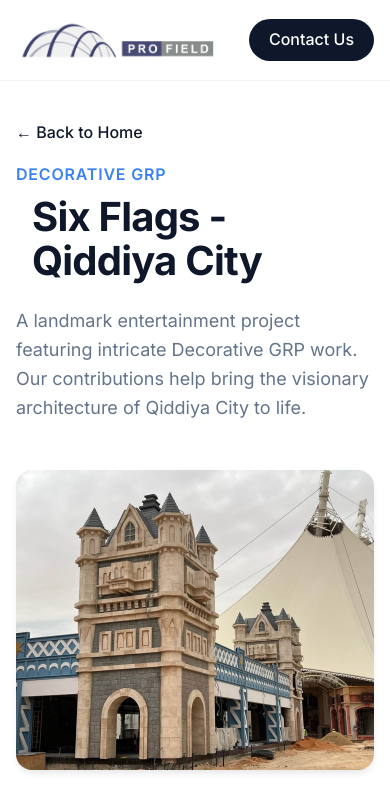
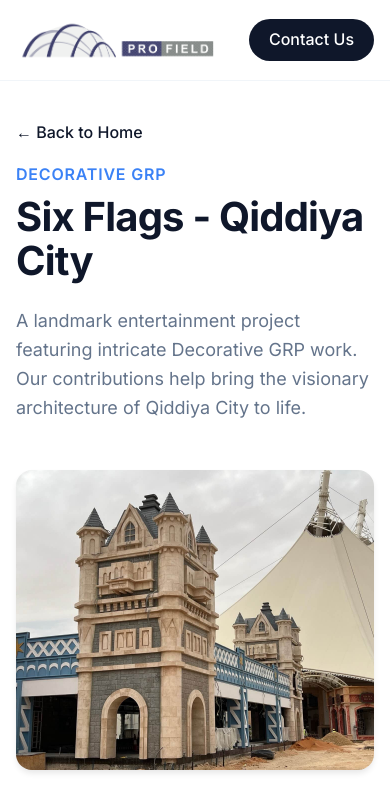
Before and after one commit to sabahsayah12/profield-website, a React (Vite) app: page /project/1 in a window 390 px wide. Shown: the top 792 px of the page. Built offline with nearby package versions, Linux system fonts and the light colour scheme.

Commit message:
Fix Hero mobile: reduce font size to prevent text overflow

```diff
--- a/src/index.css
+++ b/src/index.css
@@ -123,7 +123,6 @@
   }
 
   .text-h1 {
-    padding-left: 1rem;
-    padding-right: 1rem;
+    font-size: 2rem;
   }
 }
```
